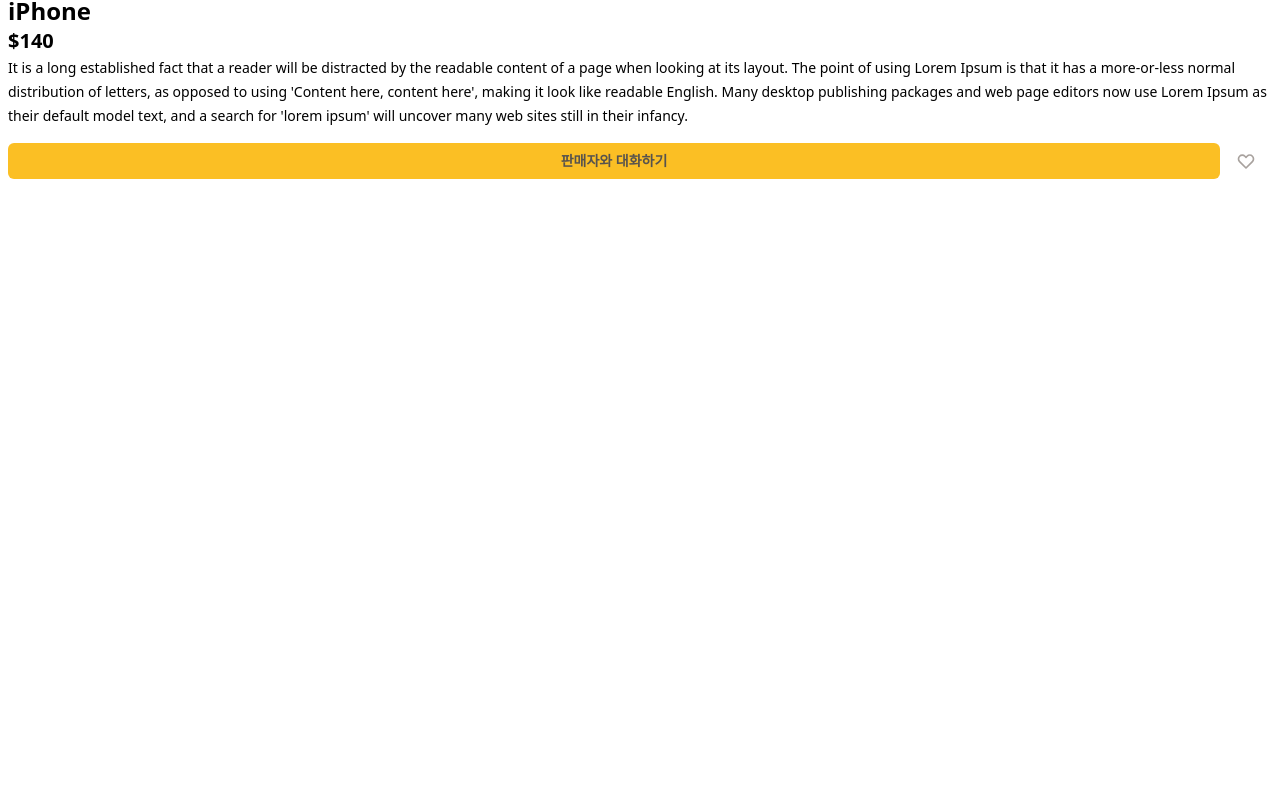
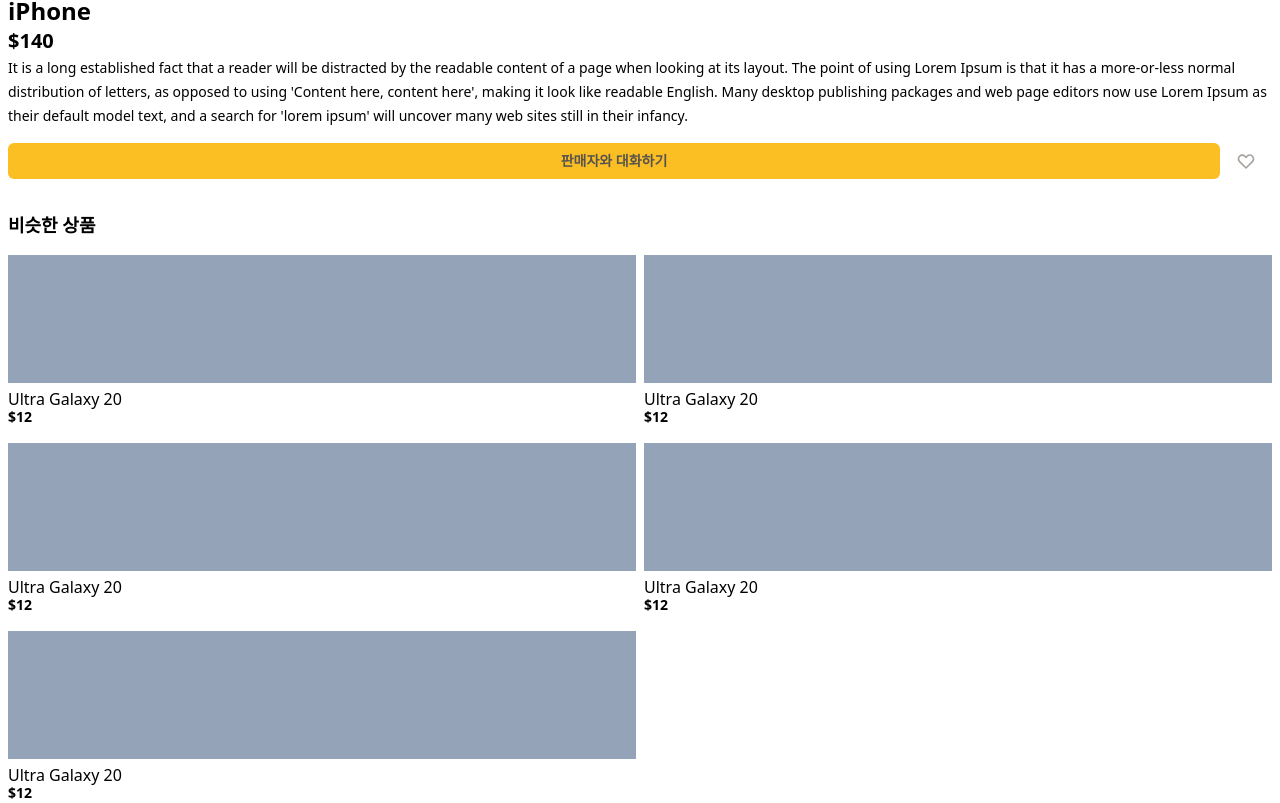
Before and after one commit to rnrudxo2872/market-c, a Next.js app: page /items/0 in a window 1280 px wide. Shown: the part 486-1289 px from the top of the page. Before the commit the page ends 800 px from the top, so only its background shows below. Built offline with nearby package versions, Linux system fonts and the light colour scheme.

Commit message:
items/detail - 비슷한 상품 뷰 추가

```diff
--- a/pages/items/[id].tsx
+++ b/pages/items/[id].tsx
@@ -65,6 +65,28 @@
           </button>
         </div>
       </section>
+      <section className="mt-4">
+        <h2 className="font-bold text-lg">비슷한 상품</h2>
+        <section className="grid grid-cols-2 gap-x-2 gap-y-4 mt-4">
+          {[1, 1, 1, 1, 1].map((_, index) => (
+            <div key={index} className="">
+              <section>
+                <div className="h-32 bg-slate-400" />
+              </section>
+              <section className="flex flex-col leading-none pt-2">
+                <span>Ultra Galaxy 20</span>
+                <span className="text-sm font-semibold">
+                  {Number.prototype.toLocaleString.call(12, "en-US", {
+                    currency: "USD",
+                    style: "currency",
+                    maximumFractionDigits: 0,
+                  })}
+                </span>
+              </section>
+            </div>
+          ))}
+        </section>
+      </section>
     </div>
   );
 };
```
